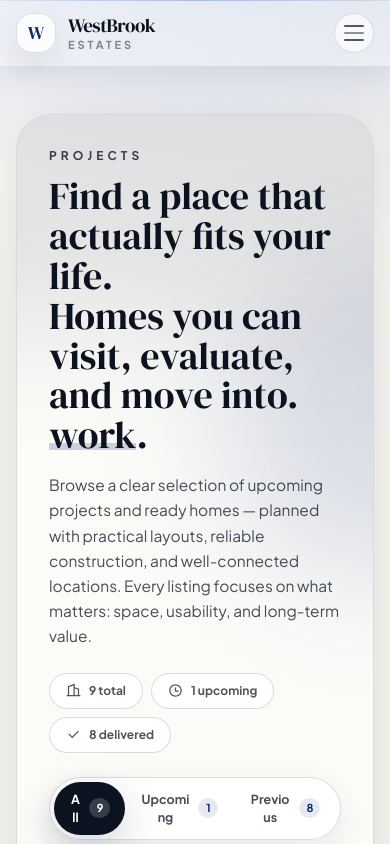
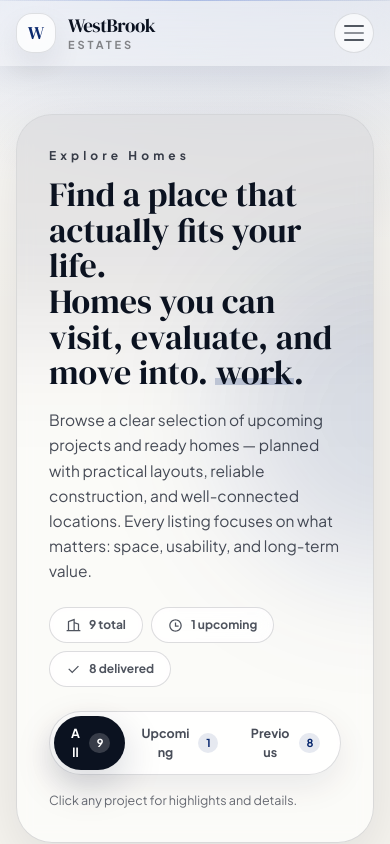
Before and after one commit to hari10031/westbrook1, a React (Vite) app: page /explore-homes in a window 390 px wide. Built offline with nearby package versions, Linux system fonts and the light colour scheme.

Commit message:
fixed explore

```diff
--- a/src/pages/Projects.tsx
+++ b/src/pages/Projects.tsx
@@ -462,18 +462,18 @@ export default function ProjectsPage() {
           transition={{ duration: 0.55, ease: EASE }}
           className="text-[12px] font-extrabold tracking-[0.34em] text-[color:var(--wb-ink)]/80"
         >
-          PROJECTS
+          Explore Homes
         </motion.p>
 
         <motion.h1
           initial={{ opacity: 0, y: 14 }}
           animate={{ opacity: 1, y: 0 }}
           transition={{ duration: 0.85, ease: EASE, delay: 0.05 }}
-          className="wb-serif mt-3 text-[38px] leading-[1.05] sm:text-[56px] text-[color:var(--wb-ink)]"
+          className="wb-serif mt-3 text-[34px] leading-[1.05] sm:text-[56px] text-[color:var(--wb-ink)] "
         >
           Find a place that actually fits your life.
 
-          <span className="block">
+          <span className="block ">
             Homes you can visit, evaluate, and move into.{" "}
             <span className="relative inline-block">
               <span className="relative z-10">work</span>
```
